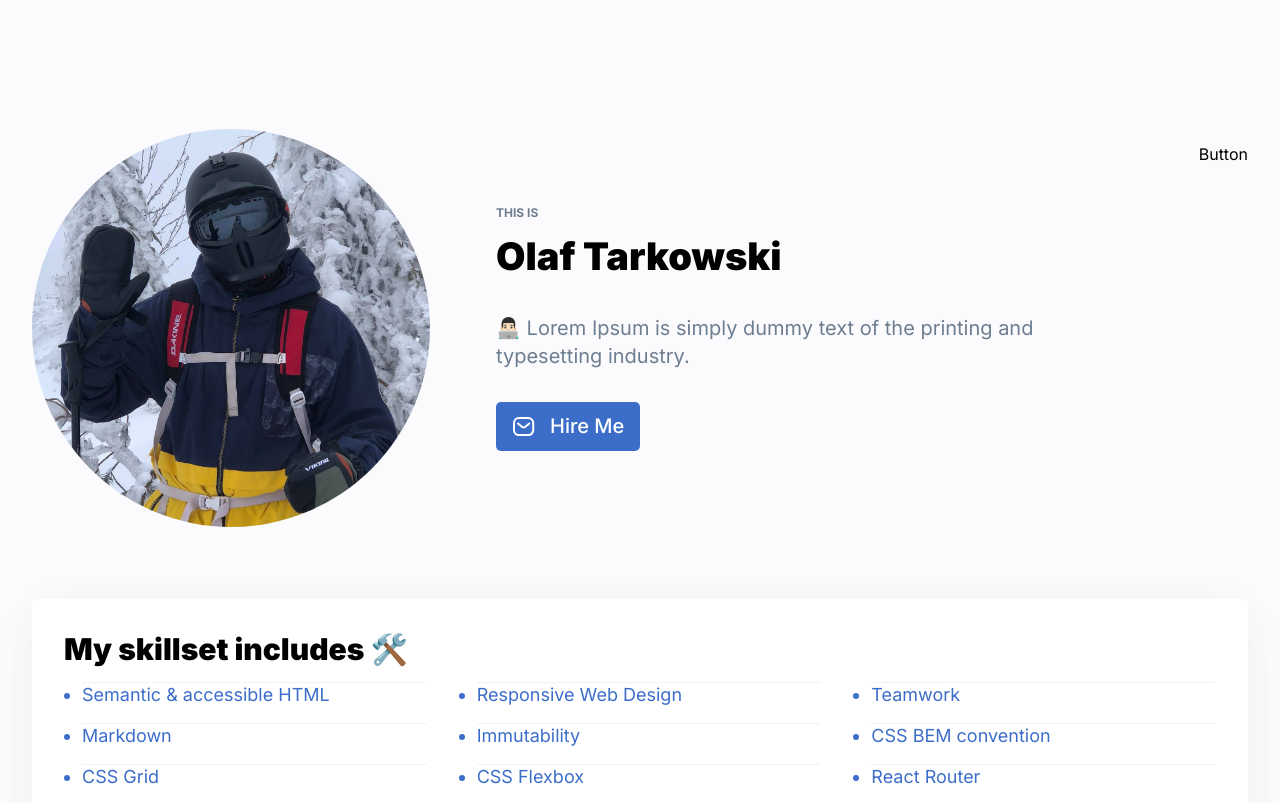
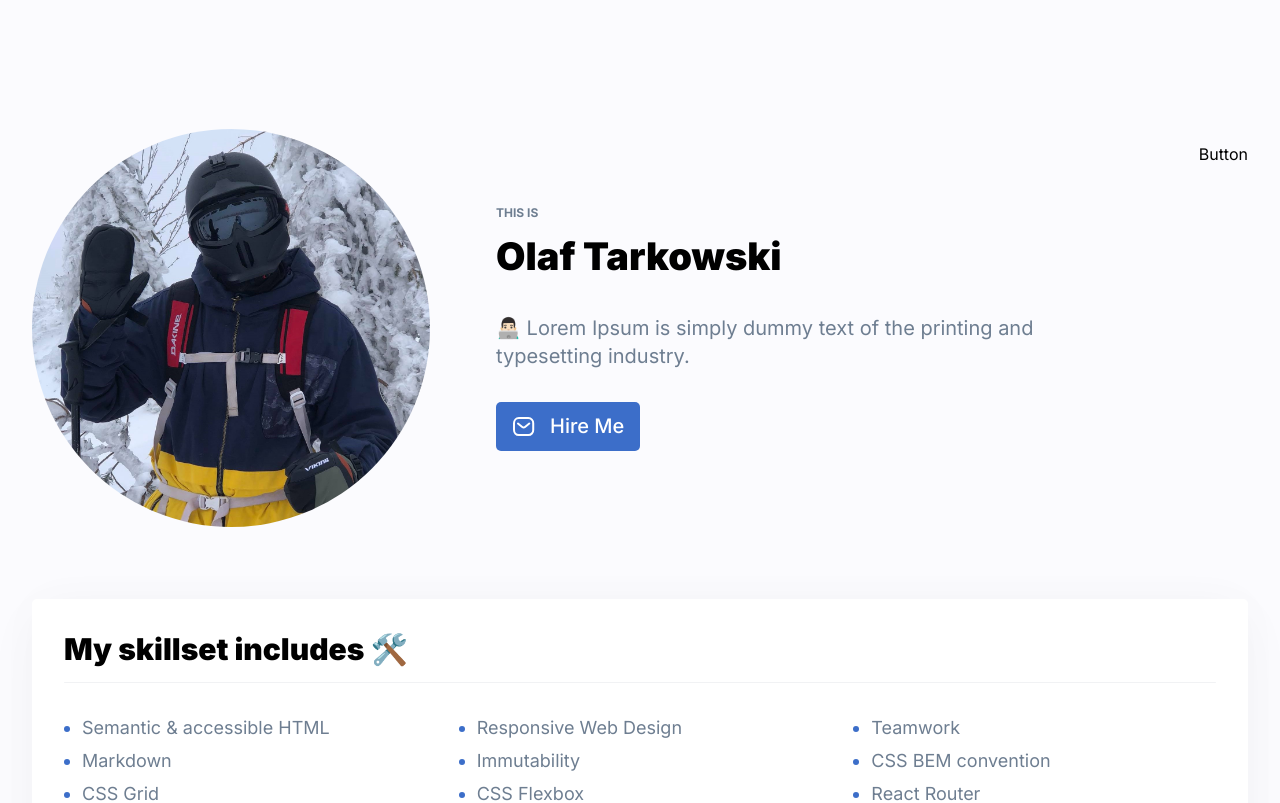
Before and after one commit to Olaf-Tarkowski/personal-homepage, a React (Create React App) app: page / in a window 1280 px wide. Shown: the top 803 px of the page. Built offline with nearby package versions, Linux system fonts and the light colour scheme.

Commit message:
Add Line and swap Line for Text

```diff
--- a/src/common/Tiles/index.js
+++ b/src/common/Tiles/index.js
@@ -1,5 +1,5 @@
 import { nanoid } from "@reduxjs/toolkit";
-import { Line, List, ListItem, Tile, Title } from "./styled";
+import { Text, List, ListItem, Tile, Title, Line } from "./styled";
 
 const Tiles = ({ title, data }) => {
     return (
@@ -7,10 +7,11 @@ const Tiles = ({ title, data }) => {
             <Title>
                 {title}
             </Title>
+            <Line />
             <List>
                 {data.map(target => {
                     return (
-                        <ListItem key={nanoid()}><Line>{target}</Line></ListItem>
+                        <ListItem key={nanoid()}><Text>{target}</Text></ListItem>
                     )
                 })}
             </List>
```
